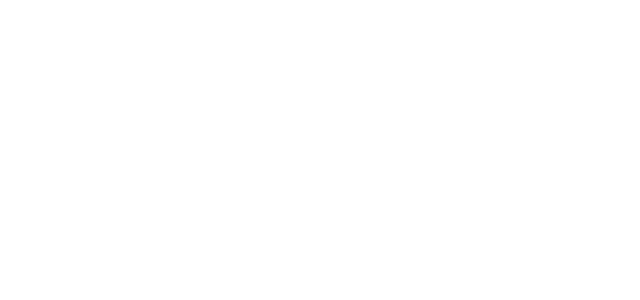
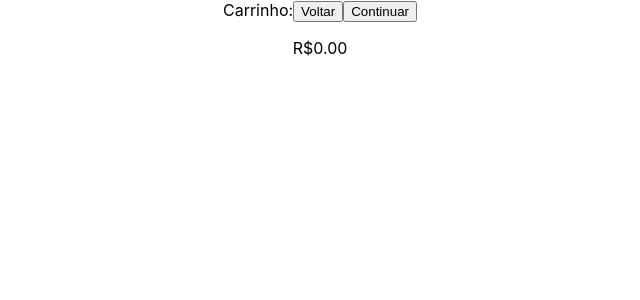
Before and after one commit to jaketheman96/restaurante-chien, a React (Create React App) app in the folder frontend/: page /checkout in a window 1280 px wide. Before the commit this address had no page. Shown: the top 300 px of the page, without its empty margins (320-960 px from the left). Built offline with nearby package versions, Linux system fonts and the light colour scheme; sample sign-in values are in the browser's storage.

Commit message:
feat: checkout page with cart implemented

```diff
--- a/frontend/src/App.tsx
+++ b/frontend/src/App.tsx
@@ -16,6 +16,7 @@
 import Portal from './pages/Portal';
 import Register from './pages/Register';
 import { RootState } from './store/store';
+import Checkout from './pages/Checkout';
 
 function App() {
   const { isLoading } = useSelector(
@@ -39,6 +40,7 @@
         <Route path='/orders/new' element={<NewOrder />} />
         <Route path='/bookings' element={<Bookings />} />
         <Route path='/bookings/new' element={<NewBooking />} />
+        <Route path='/checkout' element={<Checkout />} />
       </Routes>
       {isLoading && <LoadingSpinner />}
     </div>
--- /dev/null
+++ b/frontend/src/components/Cart.tsx
@@ -0,0 +1,30 @@
+import Iorder from '../interfaces/Iorder';
+
+function Cart(props: Iorder) {
+  const { id, name, price, quantity } = props;
+
+  return (
+    <div>
+      <table>
+        <thead>
+          <tr>
+            <th>N°</th>
+            <th>Nome</th>
+            <th>Preço</th>
+            <th>Qtd.</th>
+          </tr>
+        </thead>
+        <tbody>
+          <tr>
+            <td>{id}</td>
+            <td>{name}</td>
+            <td>{price}</td>
+            <td>{quantity}</td>
+          </tr>
+        </tbody>
+      </table>
+    </div>
+  );
+}
+
+export default Cart;
--- a/frontend/src/components/NewOrderCards.tsx
+++ b/frontend/src/components/NewOrderCards.tsx
@@ -30,7 +30,7 @@
     <div>
       <h3>{name}</h3>
       <p>{description}</p>
-      <p>{price}</p>
+      <p>{`R$${price.toFixed(2)}`}</p>
       <button id={id} type='button' name='add' onClick={handleAddClick}>
         +
       </button>
--- a/frontend/src/interfaces/Ifoods.tsx
+++ b/frontend/src/interfaces/Ifoods.tsx
@@ -3,7 +3,7 @@
   name: string;
   type?: string;
   price: number;
-  description: string;
+  description?: string;
 }
 
 export default Ifoods;
--- /dev/null
+++ b/frontend/src/pages/Checkout.tsx
@@ -0,0 +1,32 @@
+import { useNavigate } from 'react-router-dom';
+import Cart from '../components/Cart';
+import useCart from '../hooks/useCart';
+import Iorder from '../interfaces/Iorder';
+
+function Checkout() {
+  const navigate = useNavigate();
+  const { storeCart, totalPrice } = useCart();
+
+  return (
+    <div>
+      Carrinho:
+      {storeCart.length !== 0 &&
+        storeCart.map((itens: Iorder, index: number) => (
+          <Cart
+            key={itens.id}
+            id={String(index + 1)}
+            name={itens.name}
+            quantity={itens.quantity}
+            price={itens.price}
+          />
+        ))}
+      <button type='button' onClick={() => navigate('/orders/new')}>
+        Voltar
+      </button>
+      <button type='button'>Continuar</button>
+      <p>{`R$${totalPrice.toFixed(2)}`}</p>
+    </div>
+  );
+}
+
+export default Checkout;
--- a/frontend/src/pages/NewOrder.tsx
+++ b/frontend/src/pages/NewOrder.tsx
@@ -1,3 +1,4 @@
+import { Link } from 'react-router-dom';
 import NewOrderCards from '../components/NewOrderCards';
 import useCart from '../hooks/useCart';
 import { useGetFetch } from '../hooks/useGetFetch';
@@ -78,7 +79,9 @@
           ))}
       </div>
       <div>
-        <p>{`Preço total: R$${totalPrice.toFixed(2)}`}</p>
+        <Link to='/checkout'>
+          <p>{`Total: R$${totalPrice.toFixed(2)}`}</p>
+        </Link>
       </div>
     </div>
   );
```
